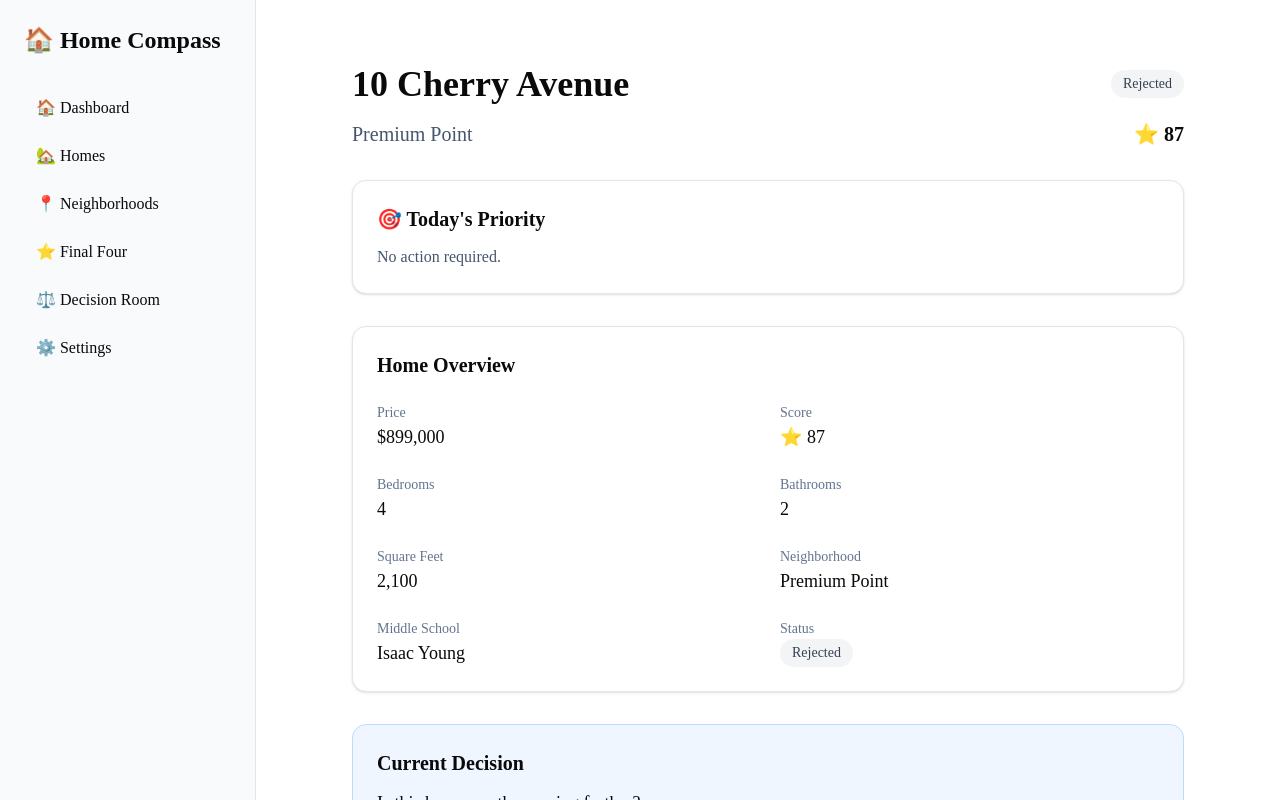
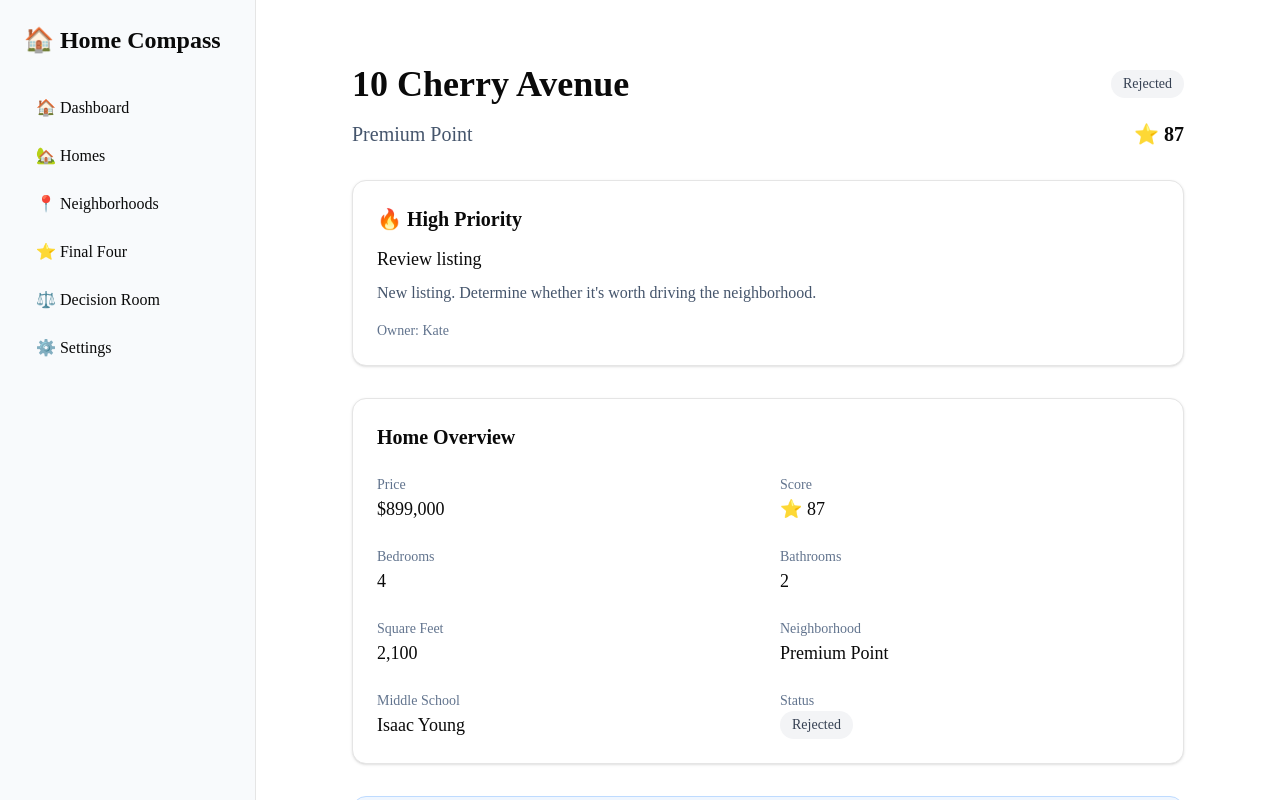
Before and after one commit to katehrd/home-compass, a Next.js app: page /homes/10-cherry in a window 1280 px wide. Shown: the top 800 px of the page. Built offline with nearby package versions, Linux system fonts and the light colour scheme.

Commit message:
feat: centralize task management

```diff
--- a/app/dashboard/page.tsx
+++ b/app/dashboard/page.tsx
@@ -1,3 +1,4 @@
+import { tasks } from "@/data/tasks";
 import TodaysPriorities from "@/components/dashboard/TodaysPriorities";
 import StatCard from "@/components/dashboard/StatCard";
 import { homes } from "@/data/homes";
@@ -18,6 +19,12 @@ export default function DashboardPage() {
       (sum, home) => sum + home.score,
       0
     ) / homesReviewed;
+
+  const priorityTasks = tasks.filter(
+  (task) =>
+    task.priority === "High" &&
+    task.status !== "Completed"
+);
 
   return (
     <div>
--- a/app/homes/[id]/page.tsx
+++ b/app/homes/[id]/page.tsx
@@ -1,3 +1,4 @@
+import { tasks } from "@/data/tasks";
 import HomeJourney from "@/components/home/HomeJourney";
 import { homes } from "@/data/homes";
 import StatusBadge from "@/components/shared/StatusBadge";
@@ -10,6 +11,16 @@ export default async function HomeDetailPage({
   const { id } = await params;
 
   const home = homes.find((home) => home.id === id);
+
+  const homeTasks = tasks.filter(
+  (task) => task.homeId === id
+);
+
+  const highPriorityTask = homeTasks.find(
+  (task) =>
+    task.priority === "High" &&
+    task.status !== "Completed"
+);
 
   if (!home) {
     return (
@@ -45,12 +56,34 @@ export default async function HomeDetailPage({
 
       <div className="mt-8 rounded-xl border bg-white p-6 shadow-sm">
         <h2 className="text-xl font-semibold">
-  🎯 Today's Priority
+  🔥 High Priority
 </h2>
 
-        <p className="mt-3 text-slate-600">
-          {home.nextAction ?? "No action required."}
+{highPriorityTask ? (
+  <>
+    <p className="mt-3 text-lg font-medium">
+      {highPriorityTask.title}
+    </p>
+
+    <p className="mt-2 text-slate-600">
+      {highPriorityTask.notes}
+    </p>
+
+    <div className="mt-4 text-sm text-slate-500">
+      <p>Owner: {highPriorityTask.owner}</p>
+
+      {highPriorityTask.dueDate && (
+        <p>
+          Due: {highPriorityTask.dueDate.toLocaleDateString()}
         </p>
+      )}
+    </div>
+  </>
+) : (
+  <p className="mt-3 text-slate-500">
+    No high priority tasks.
+  </p>
+)}
       </div>
 
       <div className="mt-8 rounded-xl border bg-white p-6 shadow-sm">
--- a/components/dashboard/ActionCard.tsx
+++ b/components/dashboard/ActionCard.tsx
@@ -1,15 +1,20 @@
 import StatusBadge from "@/components/shared/StatusBadge";
 import { Property } from "@/types/property";
+import { Task } from "@/types/task";
 
 interface ActionCardProps {
   home: Property;
+  task: Task;
 }
 
-export default function ActionCard({ home }: ActionCardProps) {
+export default function ActionCard({
+  home,
+  task,
+}: ActionCardProps) {
   return (
     <div className="rounded-xl border bg-white p-5 shadow-sm">
       <p className="text-sm font-semibold text-red-600">
-        {home.nextAction}
+        {task.title}
       </p>
 
       <h3 className="mt-2 text-lg font-semibold">
--- a/components/dashboard/TodaysPriorities.tsx
+++ b/components/dashboard/TodaysPriorities.tsx
@@ -1,10 +1,13 @@
+import { tasks } from "@/data/tasks";
 import ActionCard from "./ActionCard";
 import { homes } from "@/data/homes";
 
 export default function TodaysPriorities() {
-  const priorities = homes.filter(
-    (home) => home.nextAction
-  );
+  const priorities = tasks.filter(
+  (task) =>
+    task.priority === "High" &&
+    task.status !== "Completed"
+);
 
   return (
     <section className="mb-10">
@@ -17,12 +20,21 @@ export default function TodaysPriorities() {
 </p>
 
       <div className="grid gap-4 md:grid-cols-2">
-        {priorities.map((home) => (
-          <ActionCard
-            key={home.id}
-            home={home}
-          />
-        ))}
+        {priorities.map((task) => {
+  const home = homes.find(
+    (home) => home.id === task.homeId
+  );
+
+  if (!home) return null;
+
+  return (
+    <ActionCard
+      key={task.id}
+      home={home}
+      task={task}
+    />
+  );
+})}
       </div>
     </section>
   );
--- a/data/homes.ts
+++ b/data/homes.ts
@@ -12,7 +12,6 @@ export const homes: Property[] = [
     bedrooms: 4,
     bathrooms: 3,
     squareFeet: 2500,
-    nextAction: "Schedule second tour",
   },
   {
     id: "275-broadfield",
@@ -37,7 +36,6 @@ export const homes: Property[] = [
     bedrooms: 4,
     bathrooms: 3,
     squareFeet: 2700,
-    nextAction: "Monitor price reduction",
   },
   {
     id: "56-northfield",
@@ -62,7 +60,6 @@ export const homes: Property[] = [
     bedrooms: 4,
     bathrooms: 2,
     squareFeet: 2300,
-    nextAction: "Schedule first tour",
   },
   {
     id: "457-quaker-ridge",
--- a/data/tasks.ts
+++ b/data/tasks.ts
@@ -46,8 +46,8 @@ export const tasks: Task[] = [
   dueDate: new Date("2026-07-23"),
 },
 {
-  id: "review-meadow",
-  homeId: "46-meadow",
+  id: "review-cherry",
+  homeId: "10-cherry",
   title: "Review listing",
   stepId: "review",
   status: "Not Started",
--- a/types/task.ts
+++ b/types/task.ts
@@ -0,0 +1,34 @@
+export type TaskStatus =
+  | "Not Started"
+  | "In Progress"
+  | "Waiting"
+  | "Completed";
+
+export type TaskPriority =
+  | "Low"
+  | "Medium"
+  | "High";
+
+export interface Task {
+
+  id: string;
+
+  homeId: string;
+
+  title: string;
+
+  stepId: string;
+
+  status: TaskStatus;
+
+  dueDate?: Date;
+
+  owner: string;
+
+  priority: TaskPriority;
+
+  notes: string;
+
+  completedDate?: Date;
+
+}
```
Also changed, not shown: 1 other file (tests, documents, lock files or other folders).
